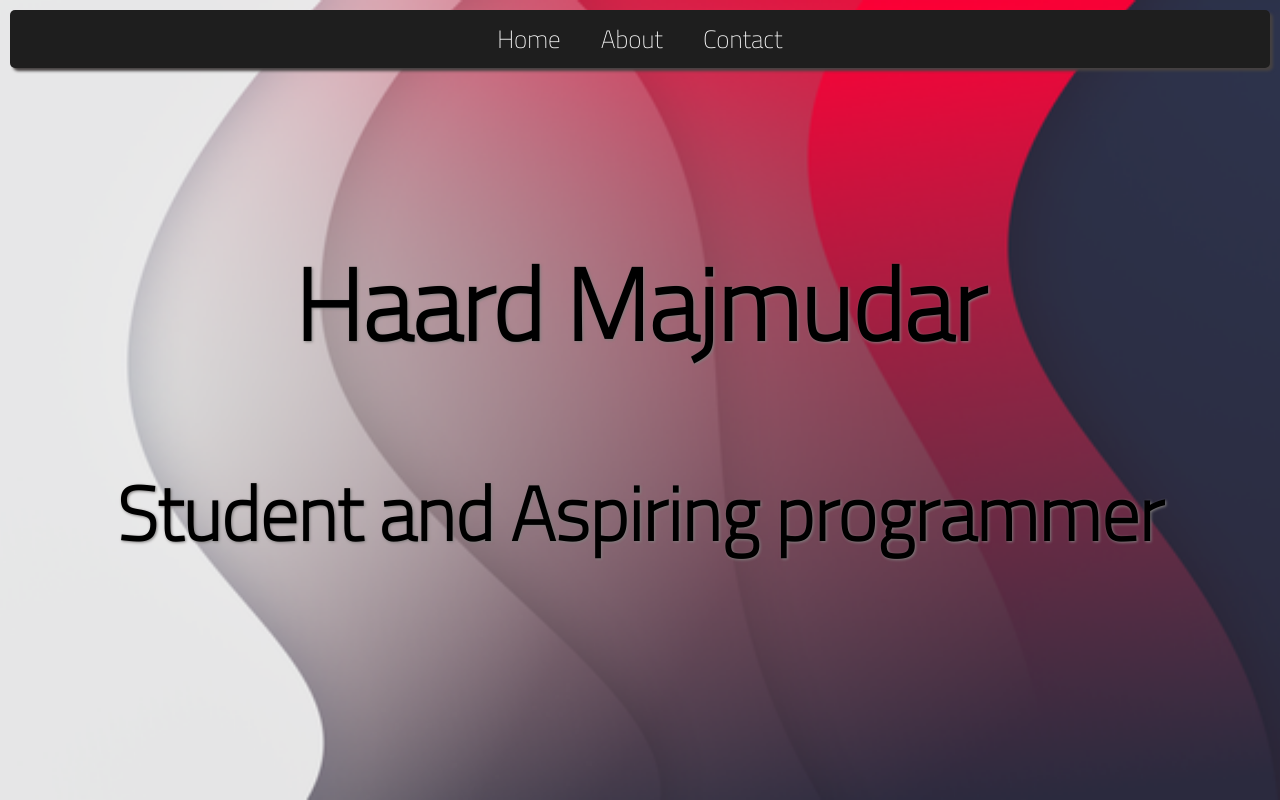
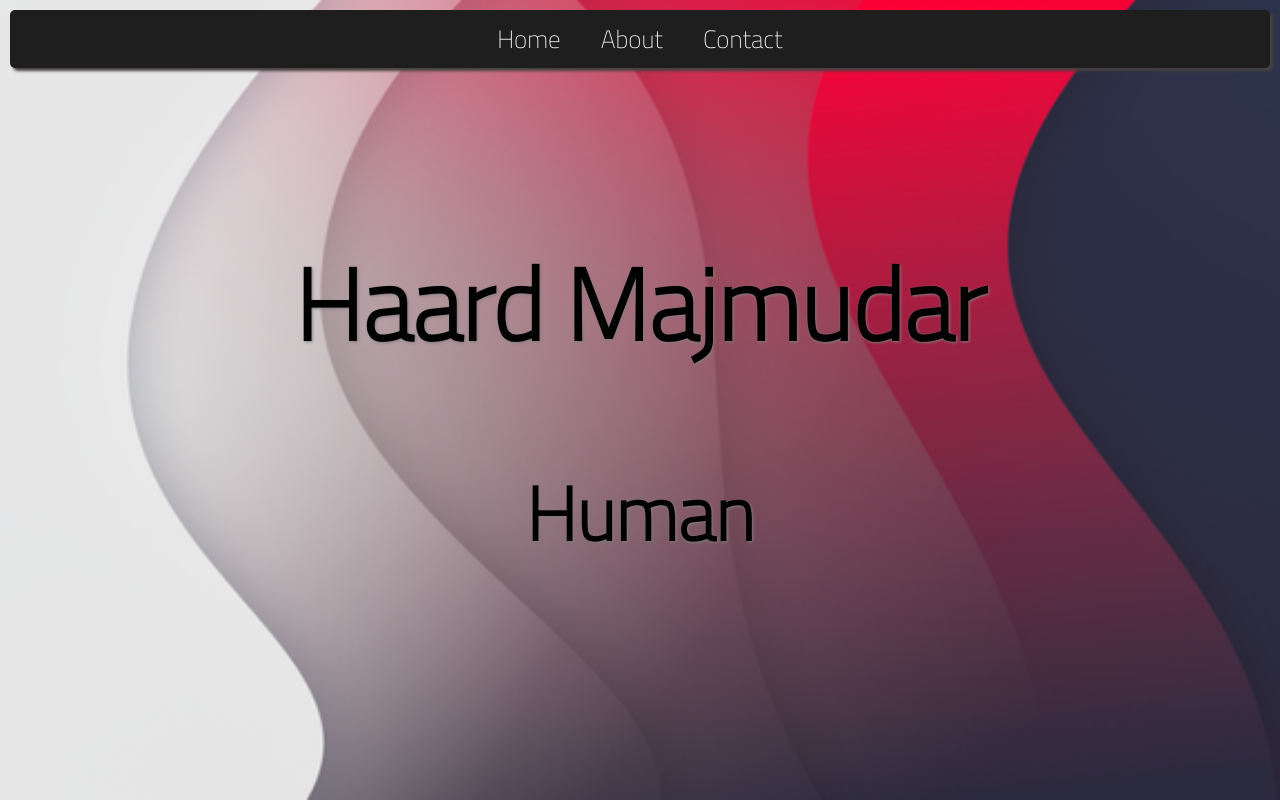
Before and after one commit to Haardispro/Haardispro.github.io, a plain HTML site: page index.html in a window 1280 px wide. Drawn offline with Linux system fonts and the light colour scheme.

Commit message:
Update index.html

```diff
--- a/index.html
+++ b/index.html
@@ -31,7 +31,7 @@
         <br>
         <h1 id="name">Haard Majmudar</h1>
         <br>
-        <h2 id="dis">Student and Aspiring programmer</h2>
+        <h2 id="dis">Human</h2>
     </div>
 
 </body>
```
